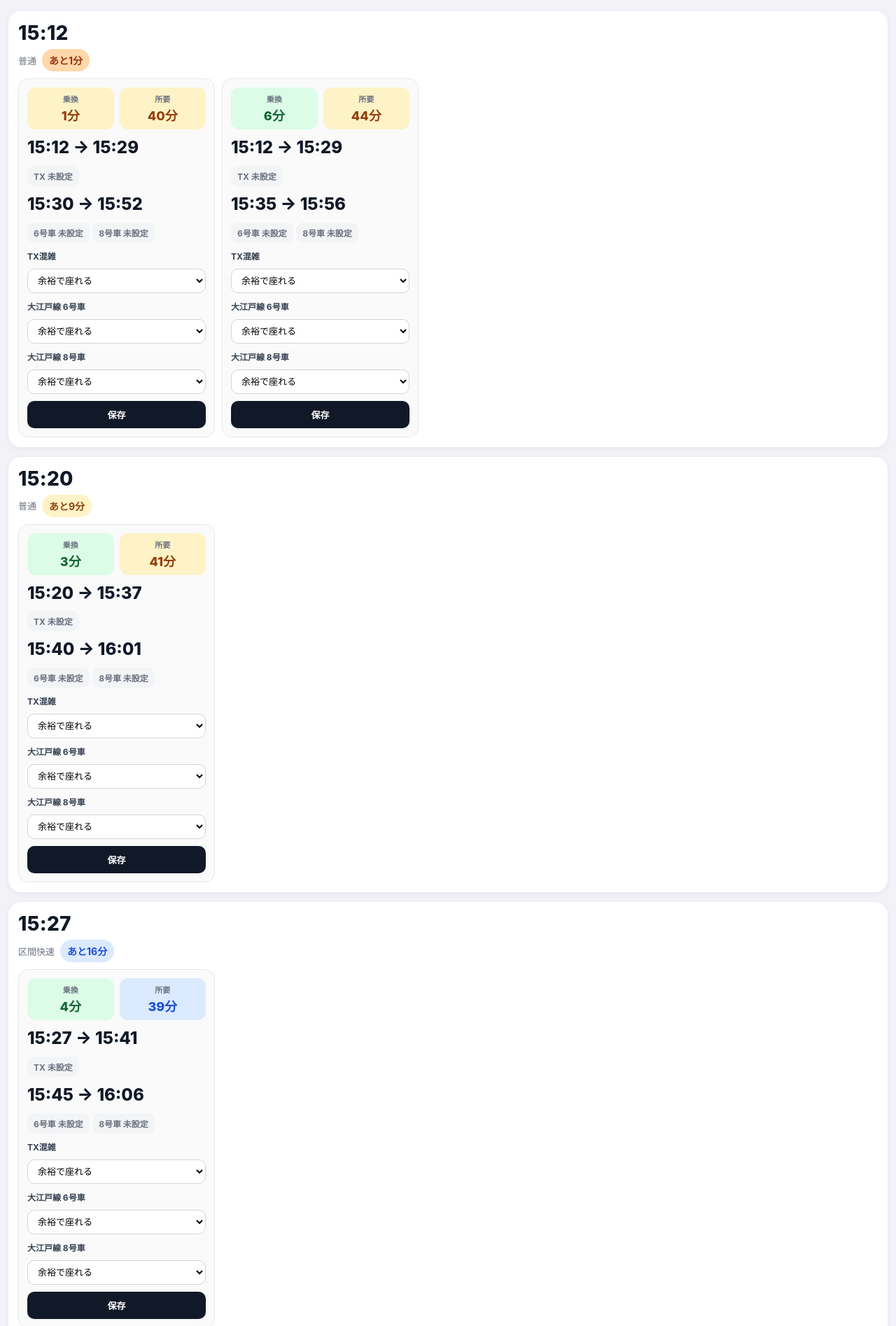
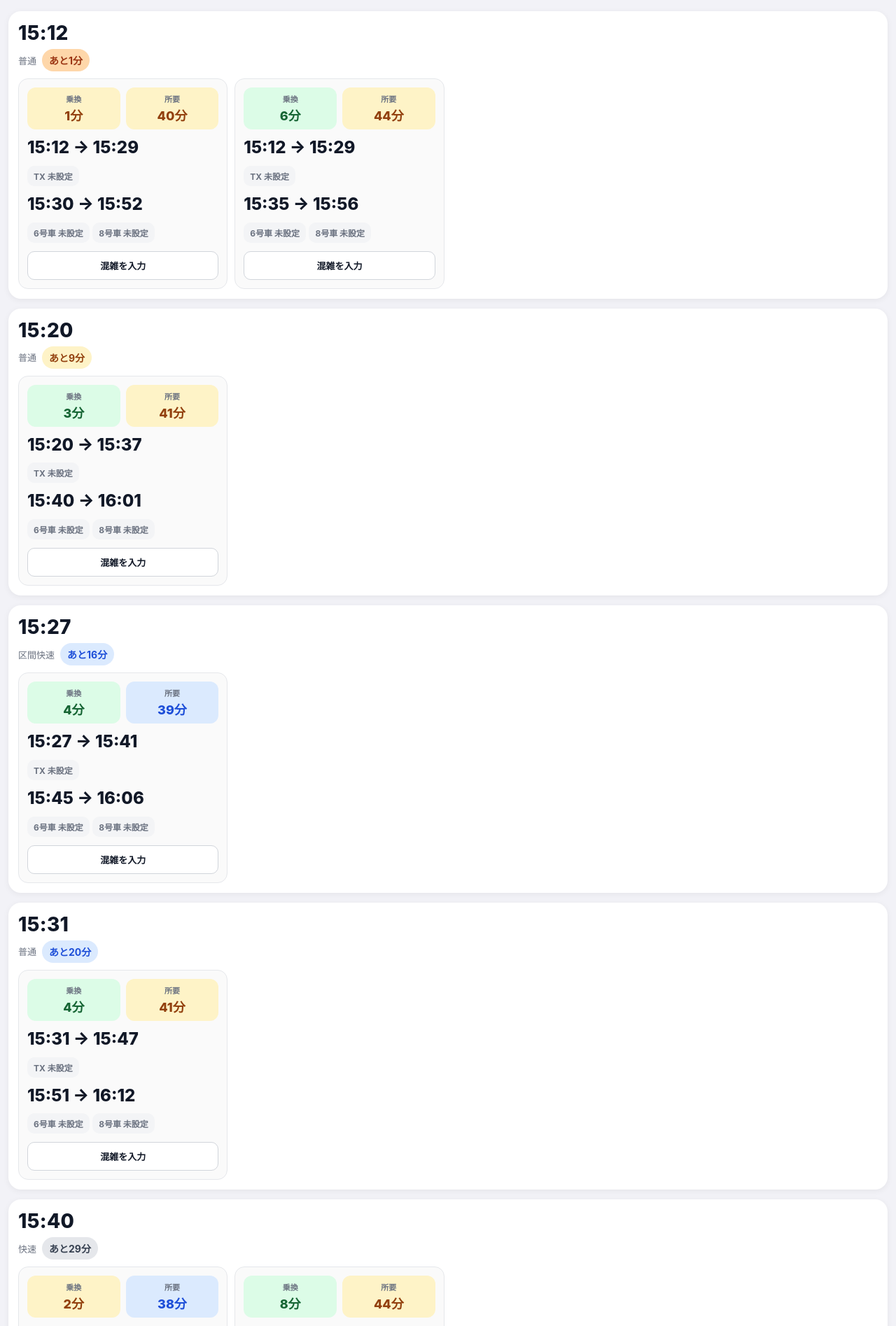
Before and after one commit to junta429/train-web-app, a Flask app: page / in a window 1280 px wide. Shown: the part 74-1969 px from the top of the page at 70% size. Run offline with Flask 3, Linux system fonts and the light colour scheme; data comes from the database, SQL or seed files in the repository.

Commit message:
変更内容

```diff
--- a/app.py
+++ b/app.py
@@ -202,6 +202,7 @@ def get_routes(now_dt):
                     "大江戸線6号車混雑": status["oedo6_crowded"],
                     "大江戸線8号車混雑": status["oedo8_crowded"],
                     "oedo_dep_dt": oe_dep_dt,
+                    "form_id": f"form-{tx_dep.replace(':', '')}-{oe_dep.replace(':', '')}",
                 })
 
         if not candidates:
--- a/templates/index.html
+++ b/templates/index.html
@@ -247,6 +247,29 @@ body {
     color: #374151;
 }
 
+.toggle-button {
+    width: 100%;
+    margin-top: 12px;
+    padding: 10px;
+    border: 1px solid #d1d5db;
+    border-radius: 10px;
+    background: white;
+    color: #111827;
+    font-size: 13px;
+    font-weight: 700;
+}
+
+.form-box {
+    display: none;
+    margin-top: 10px;
+    padding-top: 10px;
+    border-top: 1px dashed var(--line);
+}
+
+.form-box.open {
+    display: block;
+}
+
 select {
     width: 100%;
     padding: 8px 10px;
@@ -257,7 +280,7 @@ select {
     font-size: 13px;
 }
 
-button {
+.save-button {
     width: 100%;
     margin-top: 10px;
     padding: 10px;
@@ -393,6 +416,15 @@ button {
                     <div class="current-chip crowd-empty">8号車 未設定</div>
                 {% endif %}
 
+                <button
+                    type="button"
+                    class="toggle-button"
+                    onclick="toggleForm('{{ r['form_id'] }}', this)"
+                >
+                    混雑を入力
+                </button>
+
+                <div id="{{ r['form_id'] }}" class="form-box">
                     <form action="/save" method="post">
                         <input type="hidden" name="tx_dep" value="{{ g['tx_dep'] }}">
                         <input type="hidden" name="oedo_dep" value="{{ r['大江戸線発'] }}">
@@ -418,8 +450,9 @@ button {
                             {% endfor %}
                         </select>
 
-                    <button type="submit">保存</button>
+                        <button type="submit" class="save-button">保存</button>
                     </form>
+                </div>
 
             </div>
             {% endfor %}
@@ -431,5 +464,23 @@ button {
     <div class="empty">候補がありません</div>
 {% endif %}
 
+<script>
+function toggleForm(targetId, button) {
+    const allForms = document.querySelectorAll('.form-box');
+    const allButtons = document.querySelectorAll('.toggle-button');
+    const target = document.getElementById(targetId);
+
+    const isOpen = target.classList.contains('open');
+
+    allForms.forEach(form => form.classList.remove('open'));
+    allButtons.forEach(btn => btn.textContent = '混雑を入力');
+
+    if (!isOpen) {
+        target.classList.add('open');
+        button.textContent = '入力を閉じる';
+    }
+}
+</script>
+
 </body>
 </html>
```
Lines whose indentation alone changed are shown as unchanged.
